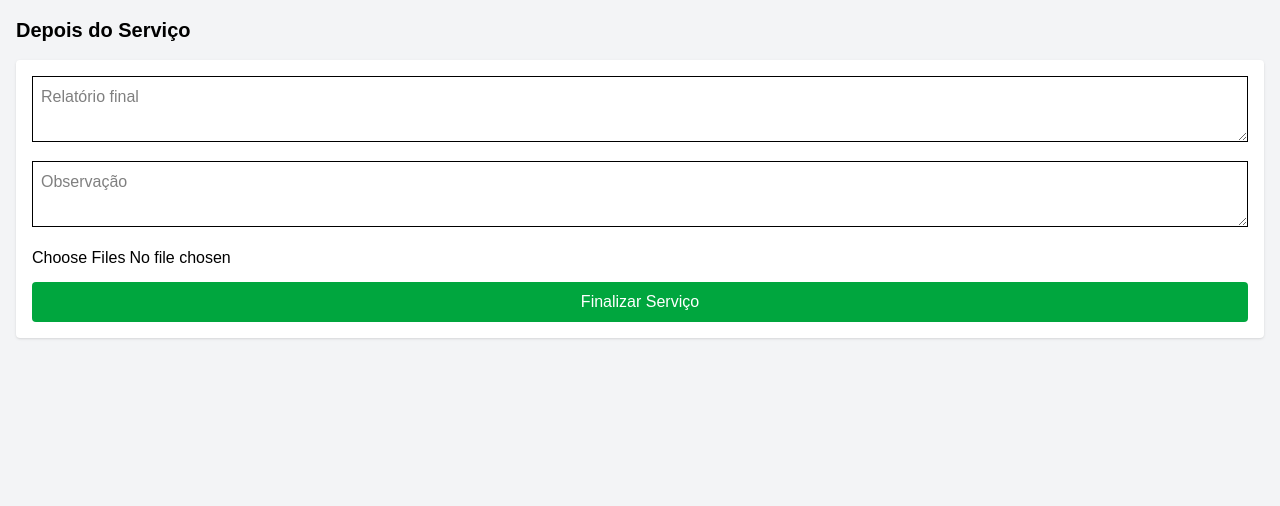
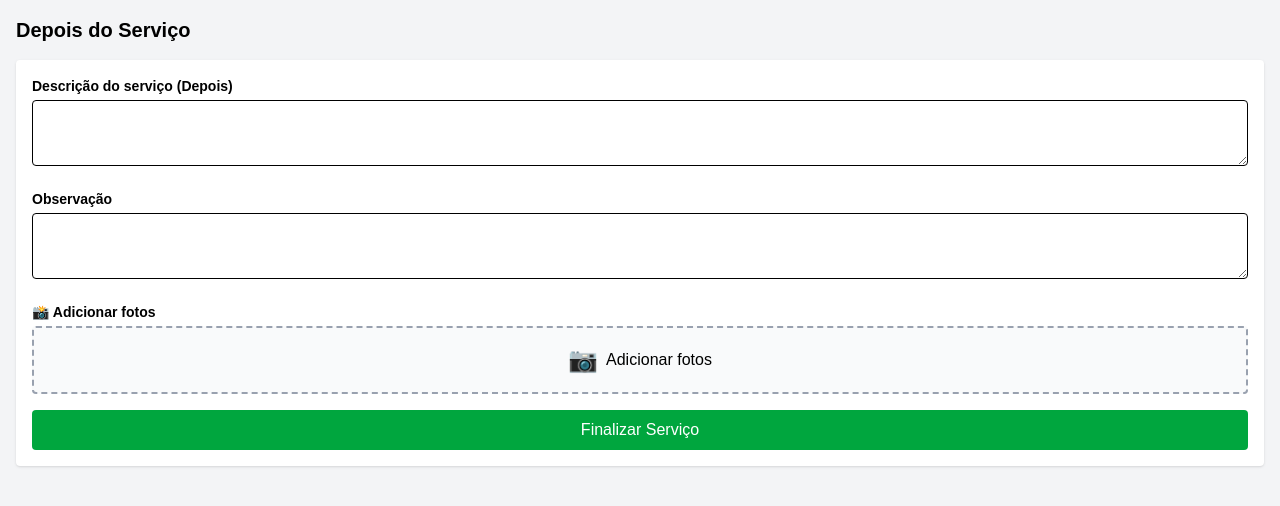
Before and after one commit to keloy20/os-frontend, a Next.js app: page /tecnico/1/depois in a window 1280 px wide. Shown: the top 506 px of the page. Built offline with nearby package versions, Linux system fonts and the light colour scheme.

Commit message:
melhoria UX relatorio e upload fotos antes/depois

```diff
--- a/app/tecnico/[id]/antes/page.tsx
+++ b/app/tecnico/[id]/antes/page.tsx
@@ -9,18 +9,8 @@ export default function AntesPage() {
 
   const [relatorio, setRelatorio] = useState("");
   const [observacao, setObservacao] = useState("");
-  const [fotos, setFotos] = useState<File[]>([]);
+  const [fotos, setFotos] = useState<FileList | null>(null);
   const [loading, setLoading] = useState(false);
-
-  function handleFotos(e: React.ChangeEvent<HTMLInputElement>) {
-    if (!e.target.files) return;
-    const filesArray = Array.from(e.target.files);
-    setFotos((prev) => [...prev, ...filesArray]);
-  }
-
-  function removerFoto(index: number) {
-    setFotos((prev) => prev.filter((_, i) => i !== index));
-  }
 
   async function salvar(e: React.FormEvent) {
     e.preventDefault();
@@ -33,28 +23,23 @@ export default function AntesPage() {
       formData.append("relatorio", relatorio);
       formData.append("observacao", observacao);
 
-      fotos.forEach((foto) => {
-        formData.append("fotos", foto);
-      });
+      if (fotos) {
+        for (let i = 0; i < fotos.length; i++) {
+          formData.append("fotos", fotos[i]);
+        }
+      }
 
-      const res = await fetch(
-        `https://gerenciador-de-os.onrender.com/projects/${id}/antes`,
-        {
+      await fetch(`https://gerenciador-de-os.onrender.com/projects/${id}/antes`, {
         method: "POST",
         headers: {
           Authorization: `Bearer ${token}`,
         },
         body: formData,
-        }
-      );
-
-      if (!res.ok) throw new Error("Erro ao salvar");
+      });
 
       alert("Antes salvo com sucesso!");
       router.push(`/tecnico/${id}`);
-
     } catch (err) {
-      console.error(err);
       alert("Erro ao salvar");
     } finally {
       setLoading(false);
@@ -65,59 +50,64 @@ export default function AntesPage() {
     <div className="p-4 bg-gray-100 min-h-screen text-black">
       <h1 className="text-xl font-bold mb-4">Antes do Serviço</h1>
 
-      <form onSubmit={salvar} className="bg-white p-4 rounded shadow">
+      <form onSubmit={salvar} className="bg-white p-4 rounded shadow space-y-4">
+
+        {/* RELATÓRIO */}
+        <div>
+          <label className="block text-sm font-semibold mb-1">
+            Descrição do serviço (Antes)
+          </label>
           <textarea
-          className="w-full border p-2 mb-3"
-          placeholder="Relatório"
+            className="w-full border p-2 rounded"
             value={relatorio}
             onChange={(e) => setRelatorio(e.target.value)}
             required
           />
+        </div>
 
+        {/* OBSERVAÇÃO */}
+        <div>
+          <label className="block text-sm font-semibold mb-1">
+            Observação
+          </label>
           <textarea
-          className="w-full border p-2 mb-3"
-          placeholder="Observação"
+            className="w-full border p-2 rounded"
             value={observacao}
             onChange={(e) => setObservacao(e.target.value)}
           />
+        </div>
+
+        {/* FOTOS */}
+        <div>
+          <label className="block text-sm font-semibold mb-1">
+            📸 Adicionar fotos
+          </label>
+
+          <label className="flex items-center justify-center gap-2 border-2 border-dashed border-gray-400 rounded p-4 cursor-pointer bg-gray-50 hover:bg-gray-100">
+            <span className="text-2xl">📷</span>
+            <span className="font-medium">Adicionar fotos</span>
 
             <input
               type="file"
               multiple
-          onChange={handleFotos}
-          className="mb-3"
+              className="hidden"
+              onChange={(e) => setFotos(e.target.files)}
             />
+          </label>
 
-        {/* PREVIEW */}
-        {fotos.length > 0 && (
-          <div className="grid grid-cols-2 gap-2 mb-3">
-            {fotos.map((foto, index) => (
-              <div key={index} className="relative">
-                <img
-                  src={URL.createObjectURL(foto)}
-                  alt="preview"
-                  className="w-full h-32 object-cover rounded border"
-                />
-                <button
-                  type="button"
-                  onClick={() => removerFoto(index)}
-                  className="absolute top-1 right-1 bg-red-600 text-white rounded-full px-2"
-                >
-                  ✕
-                </button>
+          {fotos && (
+            <p className="text-sm text-gray-600 mt-1">
+              {fotos.length} foto(s) selecionada(s)
+            </p>
+          )}
         </div>
-            ))}
-          </div>
-        )}
 
         <button
           type="submit"
           disabled={loading}
-          className={`w-full py-2 rounded text-white ${
-            loading ? "bg-gray-400" : "bg-blue-600"
-          }`}
+          className="w-full bg-blue-600 text-white py-2 rounded"
         >
-          {loading ? "Enviando..." : "Salvar Antes"}
+          {loading ? "Salvando..." : "Salvar Antes"}
         </button>
       </form>
     </div>
--- a/app/tecnico/[id]/depois/page.tsx
+++ b/app/tecnico/[id]/depois/page.tsx
@@ -1,45 +1,16 @@
 "use client";
 
-import { useEffect, useState } from "react";
-import { useParams, useRouter, useSearchParams } from "next/navigation";
-import { apiFetch } from "@/app/lib/api";
+import { useState } from "react";
+import { useParams, useRouter } from "next/navigation";
 
 export default function DepoisPage() {
   const { id } = useParams();
   const router = useRouter();
-  const searchParams = useSearchParams();
-  const isEdit = searchParams.get("edit") === "true";
 
   const [relatorio, setRelatorio] = useState("");
   const [observacao, setObservacao] = useState("");
-  const [fotos, setFotos] = useState<File[]>([]);
+  const [fotos, setFotos] = useState<FileList | null>(null);
   const [loading, setLoading] = useState(false);
-
-  useEffect(() => {
-    if (isEdit && id) {
-      carregarDados();
-    }
-  }, [isEdit, id]);
-
-  async function carregarDados() {
-    try {
-      const data = await apiFetch(`/projects/${id}`);
-      setRelatorio(data.depois?.relatorio || "");
-      setObservacao(data.depois?.observacao || "");
-    } catch (err) {
-      console.error(err);
-    }
-  }
-
-  function handleFotos(e: React.ChangeEvent<HTMLInputElement>) {
-    if (!e.target.files) return;
-    const filesArray = Array.from(e.target.files);
-    setFotos((prev) => [...prev, ...filesArray]);
-  }
-
-  function removerFoto(index: number) {
-    setFotos((prev) => prev.filter((_, i) => i !== index));
-  }
 
   async function salvarDepois(e: React.FormEvent) {
     e.preventDefault();
@@ -52,30 +23,31 @@ export default function DepoisPage() {
       formData.append("relatorio", relatorio);
       formData.append("observacao", observacao);
 
-      fotos.forEach((foto) => {
-        formData.append("fotos", foto);
-      });
+      if (fotos) {
+        for (let i = 0; i < fotos.length; i++) {
+          formData.append("fotos", fotos[i]);
+        }
+      }
 
-      const url = isEdit
-        ? `https://gerenciador-de-os.onrender.com/projects/${id}/depois/editar`
-        : `https://gerenciador-de-os.onrender.com/projects/${id}/depois`;
-
-      const res = await fetch(url, {
-        method: isEdit ? "PUT" : "POST",
+      const res = await fetch(
+        `https://gerenciador-de-os.onrender.com/projects/${id}/depois`,
+        {
+          method: "POST",
           headers: {
             Authorization: `Bearer ${token}`,
           },
           body: formData,
-      });
+        }
+      );
 
-      if (!res.ok) throw new Error("Erro ao salvar");
+      if (!res.ok) {
+        throw new Error("Erro ao salvar DEPOIS");
+      }
 
-      alert(isEdit ? "Serviço atualizado!" : "Serviço finalizado!");
-      router.push(`/tecnico/${id}`);
-
+      alert("Serviço finalizado com sucesso!");
+      router.push("/tecnico");
     } catch (err) {
-      console.error(err);
-      alert("Erro ao salvar serviço");
+      alert("Erro ao finalizar serviço");
     } finally {
       setLoading(false);
     }
@@ -83,67 +55,66 @@ export default function DepoisPage() {
 
   return (
     <div className="p-4 bg-gray-100 min-h-screen text-black">
-      <h1 className="text-xl font-bold mb-4">
-        {isEdit ? "Editar Serviço (Depois)" : "Depois do Serviço"}
-      </h1>
+      <h1 className="text-xl font-bold mb-4">Depois do Serviço</h1>
 
-      <form onSubmit={salvarDepois} className="bg-white p-4 rounded shadow">
+      <form onSubmit={salvarDepois} className="bg-white p-4 rounded shadow space-y-4">
+
+        {/* RELATÓRIO */}
+        <div>
+          <label className="block text-sm font-semibold mb-1">
+            Descrição do serviço (Depois)
+          </label>
           <textarea
-          className="w-full border p-2 mb-3"
-          placeholder="Relatório final"
+            className="w-full border p-2 rounded"
             value={relatorio}
             onChange={(e) => setRelatorio(e.target.value)}
             required
           />
+        </div>
 
+        {/* OBSERVAÇÃO */}
+        <div>
+          <label className="block text-sm font-semibold mb-1">
+            Observação
+          </label>
           <textarea
-          className="w-full border p-2 mb-3"
-          placeholder="Observação"
+            className="w-full border p-2 rounded"
             value={observacao}
             onChange={(e) => setObservacao(e.target.value)}
           />
+        </div>
+
+        {/* FOTOS */}
+        <div>
+          <label className="block text-sm font-semibold mb-1">
+            📸 Adicionar fotos
+          </label>
+
+          <label className="flex items-center justify-center gap-2 border-2 border-dashed border-gray-400 rounded p-4 cursor-pointer bg-gray-50 hover:bg-gray-100">
+            <span className="text-2xl">📷</span>
+            <span className="font-medium">Adicionar fotos</span>
 
             <input
               type="file"
               multiple
-          onChange={handleFotos}
-          className="mb-3"
+              className="hidden"
+              onChange={(e) => setFotos(e.target.files)}
             />
+          </label>
 
-        {/* PREVIEW */}
-        {fotos.length > 0 && (
-          <div className="grid grid-cols-2 gap-2 mb-3">
-            {fotos.map((foto, index) => (
-              <div key={index} className="relative">
-                <img
-                  src={URL.createObjectURL(foto)}
-                  alt="preview"
-                  className="w-full h-32 object-cover rounded border"
-                />
-                <button
-                  type="button"
-                  onClick={() => removerFoto(index)}
-                  className="absolute top-1 right-1 bg-red-600 text-white rounded-full px-2"
-                >
-                  ✕
-                </button>
+          {fotos && (
+            <p className="text-sm text-gray-600 mt-1">
+              {fotos.length} foto(s) selecionada(s)
+            </p>
+          )}
         </div>
-            ))}
-          </div>
-        )}
 
         <button
           type="submit"
           disabled={loading}
-          className={`w-full py-2 rounded text-white ${
-            loading ? "bg-gray-400" : "bg-green-600"
-          }`}
+          className="w-full bg-green-600 text-white py-2 rounded"
         >
-          {loading
-            ? "Enviando..."
-            : isEdit
-            ? "Atualizar Serviço"
-            : "Finalizar Serviço"}
+          {loading ? "Finalizando..." : "Finalizar Serviço"}
         </button>
       </form>
     </div>
```
Lines whose indentation alone changed are shown as unchanged.
